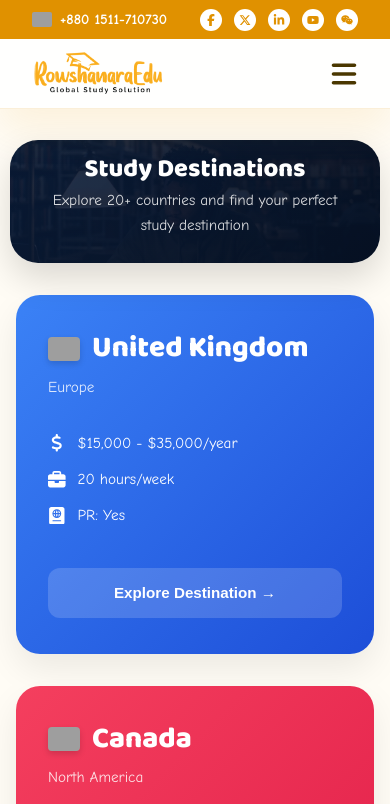
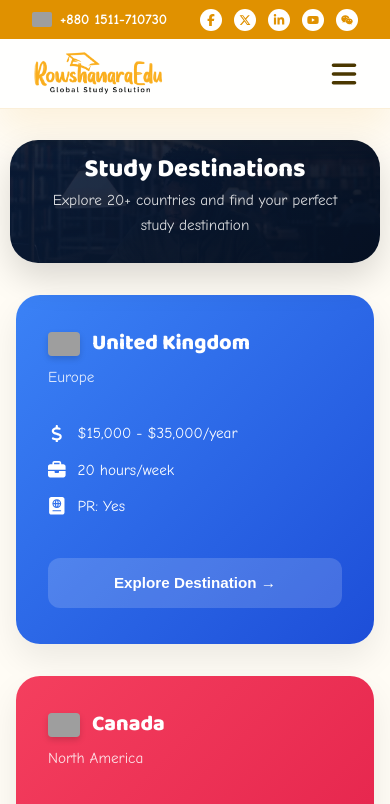
Before and after one commit to princeshiamofficial/Rowshanara-Edu, a Next.js app: page /destination in a window 390 px wide. Shown: the top 804 px of the page. Built offline with nearby package versions, Linux system fonts and the light colour scheme; grey boxes are pictures that could not be loaded.

Commit message:
style: keep destination headings on a single line with responsive clamp font size

```diff
--- a/src/components/destination/DestinationsGrid.tsx
+++ b/src/components/destination/DestinationsGrid.tsx
@@ -377,11 +377,12 @@ export default function DestinationsGrid() {
                     }}
                   />
                   <h3 style={{
-                    fontSize: "1.85rem",
+                    fontSize: "clamp(1.35rem, 5.2vw, 1.85rem)",
                     fontWeight: 800,
                     lineHeight: 1.2,
                     fontFamily: "'Baloo 2', cursive",
-                    margin: 0
+                    margin: 0,
+                    whiteSpace: "nowrap"
                   }}>
                     {dest.name}
                   </h3>
```
